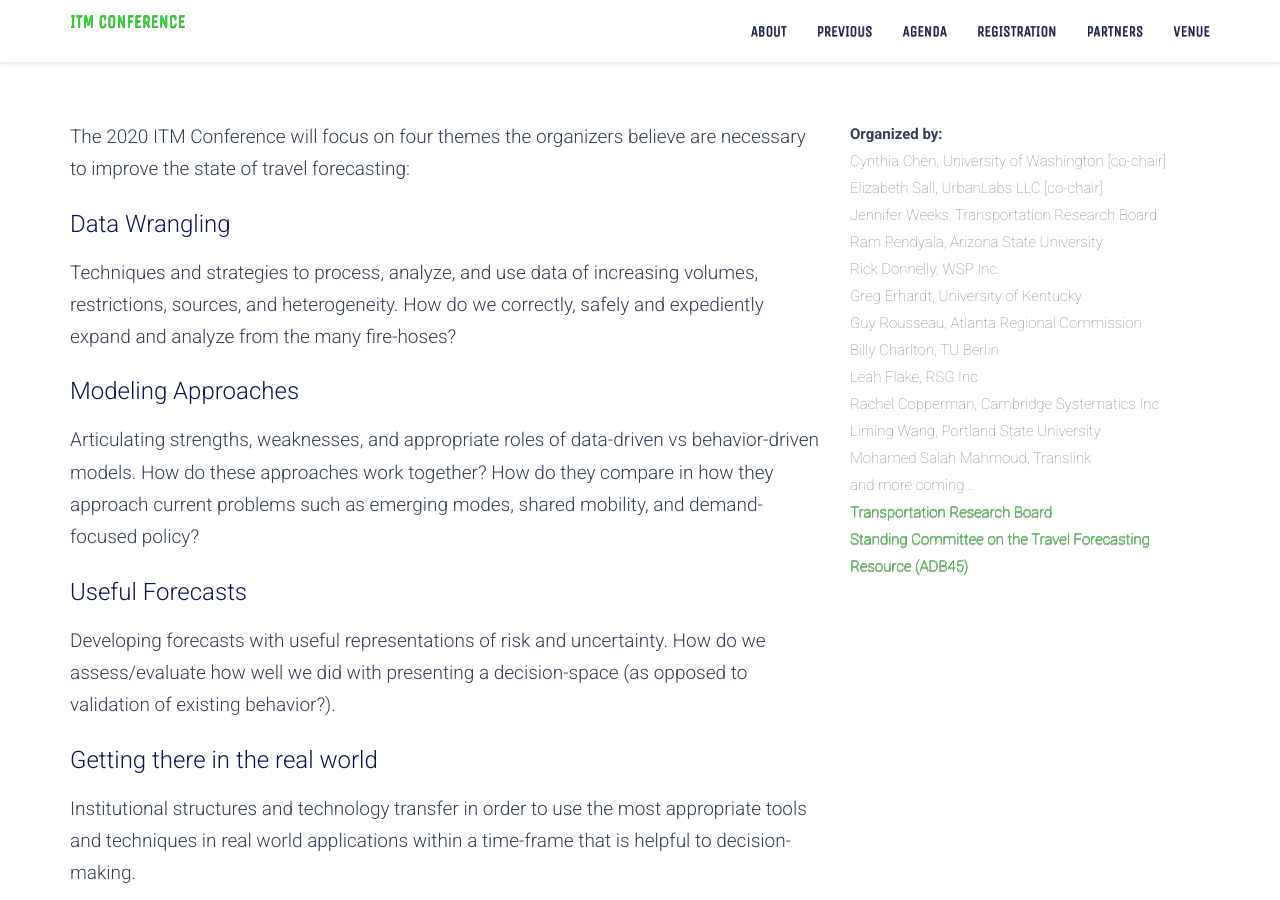
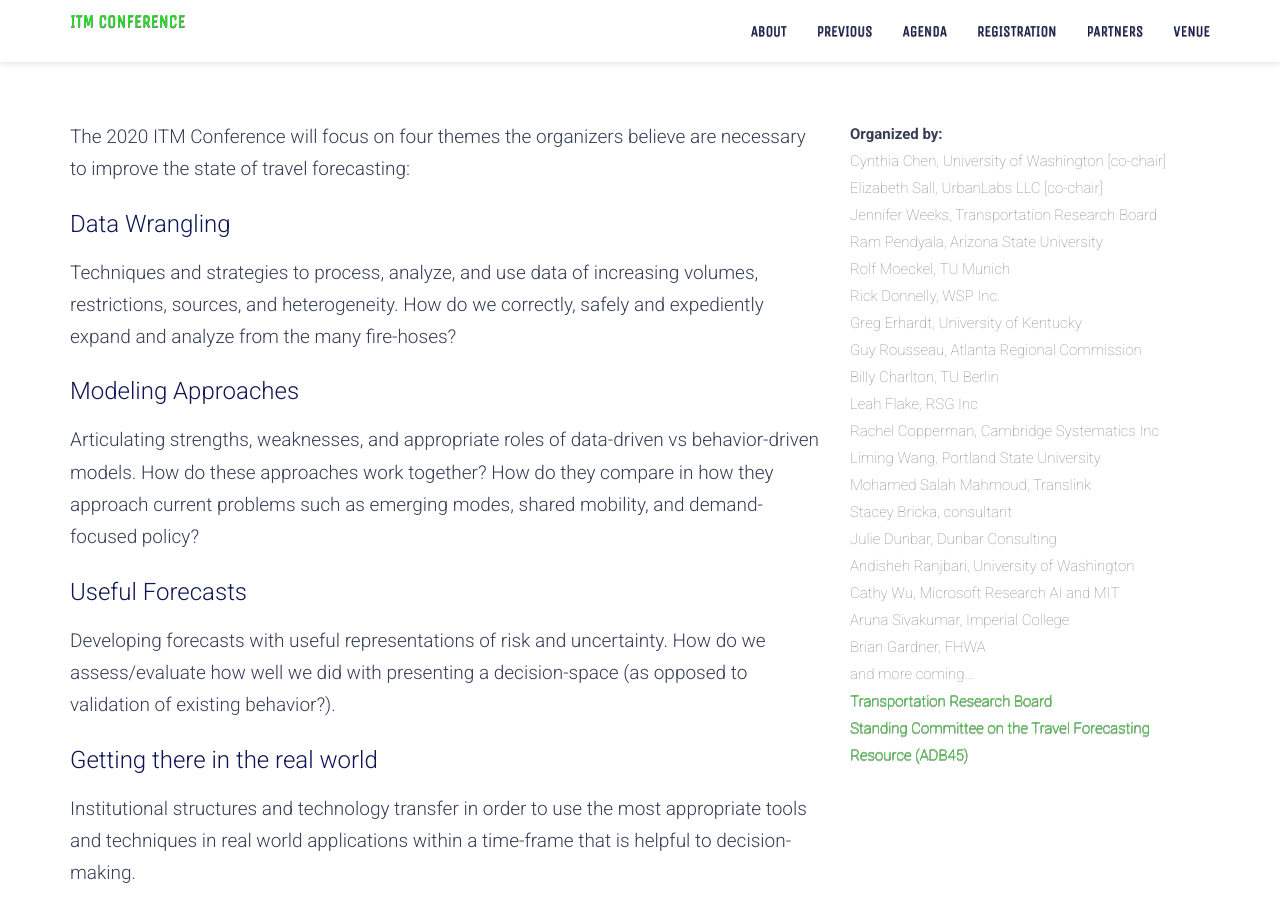
Before and after one commit to lflake/itmconference.github.io, a Jekyll site: the page built from index.html, in a window 1280 px wide and 900 px high, scrolled down 889 px. Built offline with Jekyll 4.4.1, drawn with Linux system fonts in a browser that asks for light colours.

Commit message:
add committemembers

```diff
--- a/index.html
+++ b/index.html
@@ -44,6 +44,7 @@ Institutional structures and technology transfer in order to use the most approp
                         Elizabeth Sall, UrbanLabs LLC [co-chair]<br>
                         Jennifer Weeks, Transportation Research Board<br>
                         Ram Pendyala, Arizona State University<br>
+                        Rolf Moeckel, TU Munich<br>
                         Rick Donnelly, WSP Inc.<br>
                         Greg Erhardt, University of Kentucky<br>
                         Guy Rousseau, Atlanta Regional Commission<br>
@@ -52,6 +53,12 @@ Institutional structures and technology transfer in order to use the most approp
                         Rachel Copperman, Cambridge Systematics Inc<br>
                         Liming Wang, Portland State University<br>
                         Mohamed Salah Mahmoud, Translink<br>
+                        Stacey Bricka, consultant<br>
+                        Julie Dunbar, Dunbar Consulting<br>
+                        Andisheh Ranjbari, University of Washington<br>
+                        Cathy Wu, Microsoft Research AI and MIT<br>
+                        Aruna Sivakumar, Imperial College<br>
+                        Brian Gardner, FHWA<br>
                         and more coming...<br>
                         <a
                         <a href="http://www.trb.org">Transportation Research Board</a><br>
```
